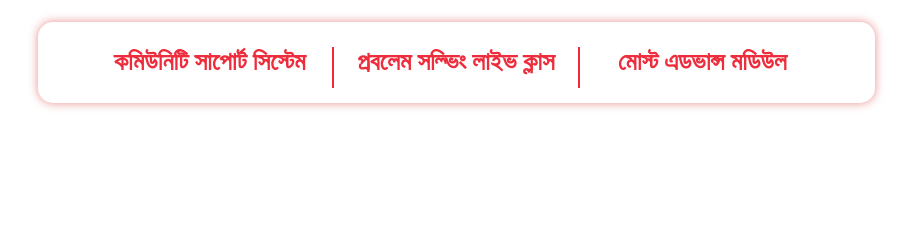
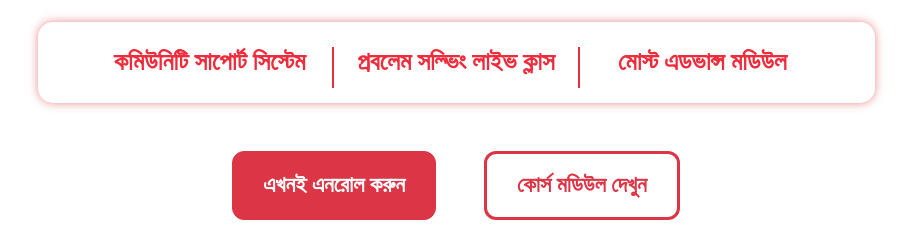
Before and after one commit to Melodious-nub/ebook-html-project, a plain HTML site: page index.html in a window 1280 px wide. Shown: the part 638-882 px from the top of the page, without its empty margins (184-1096 px from the left). Before the commit the page ends 800 px from the top, so only its background shows below. Drawn offline with nearby package versions, Linux system fonts and the light colour scheme.

Commit message:
updated with first section

```diff
--- a/index.html
+++ b/index.html
@@ -31,7 +31,7 @@
                 <img src="https://learningmate.academy/wp-content/uploads/2024/05/Artboard-751.png" alt="intro-image" class="intro-image">
             </div>
 
-            <div class="container text-center mb-4" style="max-width: 75%;">
+            <div class="container text-center mb-5" style="max-width: 75%;">
                 <div class="row align-items-center box-container">
                   <div class="col-md border-right">
                     <h2 class="box-heading-title">কমিউনিটি সাপোর্ট সিস্টেম</h2>
@@ -45,6 +45,11 @@
                 </div>
             </div>
 
+            <div class="d-grid gap-5 mx-auto d-flex justify-content-center mb-4">
+                <button type="button" class="btn btn-danger btn-custom">এখনই এনরোল করুন</button>
+                <button type="button" class="btn btn-outline-danger btn-custom">কোর্স মডিউল দেখুন</button>
+            </div>
+
         </section>
     </div>
 </body>
--- a/style.css
+++ b/style.css
@@ -64,3 +64,31 @@
     font-weight: 700;
     line-height: 1.3em;
 }
+
+/* Custom Button Styles */
+.btn-custom {
+    font-family: "Hind Siliguri", Sans-serif !important;
+    font-size: 22px !important;
+    font-weight: 800 !important;
+    letter-spacing: 0px !important;
+    padding-left: 30px !important;  /* Increase left padding */
+    padding-right: 30px !important; /* Increase right padding */
+    padding-top: 15px !important;   /* Increase top padding */
+    padding-bottom: 15px !important;/* Increase bottom padding */
+    transition: transform 0.2s ease-in-out !important;
+    border-radius: 12px !important;
+}
+
+/* Button Hover Effect */
+.btn-custom:hover {
+    transform: translateY(-5px) !important; /* Moves the button slightly up on hover */
+}
+
+/* Hover Effect for Outline Button */
+.btn-outline-danger {
+    border: 3px solid #dc3545 !important;
+}
+
+.btn-outline-danger:hover {
+    transform: translateY(-5px); /* Moves the button slightly up on hover */
+}
```
